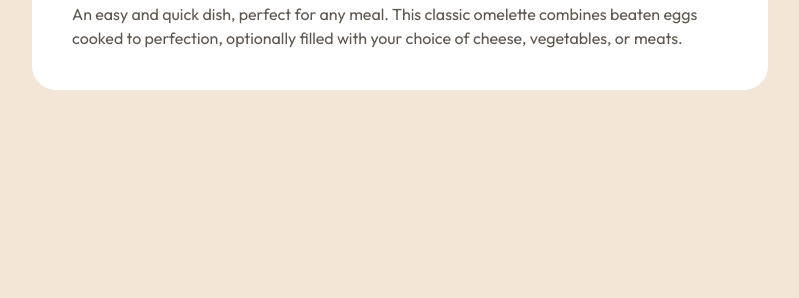
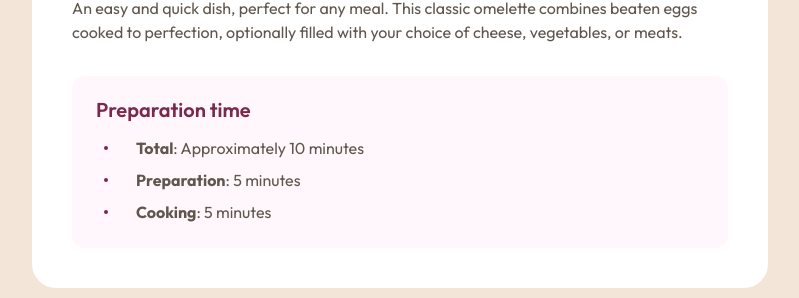
Before and after one commit to johnnygerard/fem-recipe-page, a Next.js app: page / in a window 1280 px wide. Shown: the part 576-874 px from the top of the page, without its empty margins (240-1039 px from the left). Before the commit the page ends 800 px from the top, so only its background shows below. Built offline with nearby package versions, Linux system fonts and the light colour scheme.

Commit message:
feat: add recipe-timings.tsx

```diff
--- a/src/app/globals.css
+++ b/src/app/globals.css
@@ -25,6 +25,7 @@
   --radius-150: 0.75rem;
   --radius-300: 1.5rem;
 
+  --spacing: 0.25rem;
   --spacing-100: 0.5rem;
   --spacing-150: 0.75rem;
   --spacing-200: 1rem;
--- /dev/null
+++ b/src/components/recipe-timings.tsx
@@ -0,0 +1,28 @@
+import UnorderedList from "@/components/unordered-list";
+import { Fragment, memo } from "react";
+
+const content = [
+  { head: "Total", tail: "Approximately 10 minutes" },
+  { head: "Preparation", tail: "5 minutes" },
+  { head: "Cooking", tail: "5 minutes" },
+];
+
+const RecipeTimings = () => {
+  return (
+    <div className="rounded-150 bg-rose-50 p-300">
+      <p className="mb-200 text-[1.25rem] leading-none font-semibold text-rose-800">
+        Preparation time
+      </p>
+      <UnorderedList bulletColor="bg-rose-800">
+        {content.map(({ head, tail }) => (
+          <Fragment key={head}>
+            <strong className="font-bold">{head}</strong>
+            {`: ${tail}`}
+          </Fragment>
+        ))}
+      </UnorderedList>
+    </div>
+  );
+};
+
+export default memo(RecipeTimings);
--- a/src/components/recipe.tsx
+++ b/src/components/recipe.tsx
@@ -1,5 +1,6 @@
 import omelet from "@/assets/omelet.jpg";
 import H1 from "@/components/h1";
+import RecipeTimings from "@/components/recipe-timings";
 import { clsx } from "clsx";
 import Image from "next/image";
 import { memo } from "react";
@@ -25,11 +26,12 @@ const Recipe = () => {
       </div>
       <div className="max-tb:px-400 mt-[2.5rem]">
         <H1>Simple Omelette Recipe</H1>
-        <p className="mt-300">
+        <p className="mt-300 mb-400">
           An easy and quick dish, perfect for any meal. This classic omelette
           combines beaten eggs cooked to perfection, optionally filled with your
           choice of cheese, vegetables, or meats.
         </p>
+        <RecipeTimings />
       </div>
     </div>
   );
--- /dev/null
+++ b/src/components/unordered-list.tsx
@@ -0,0 +1,27 @@
+import { clsx } from "clsx";
+import { memo, ReactNode } from "react";
+
+type Props = Readonly<{
+  bulletColor: string;
+  children: ReactNode[];
+}>;
+
+const UnorderedList = ({ bulletColor, children }: Props) => {
+  return (
+    <ul className="flex flex-col gap-100">
+      {children.map((children, index) => (
+        <li className="relative pl-500" key={index}>
+          <div
+            className={clsx(
+              bulletColor,
+              "absolute top-1/2 left-100 h-1 w-1 -translate-y-1/2 rounded-full",
+            )}
+          />
+          {children}
+        </li>
+      ))}
+    </ul>
+  );
+};
+
+export default memo(UnorderedList);
```
